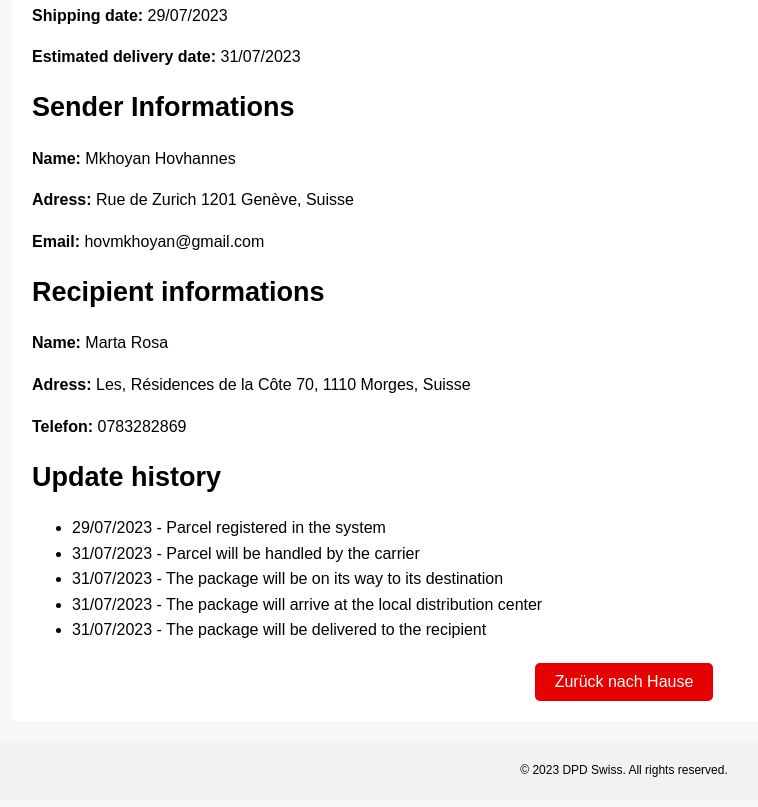
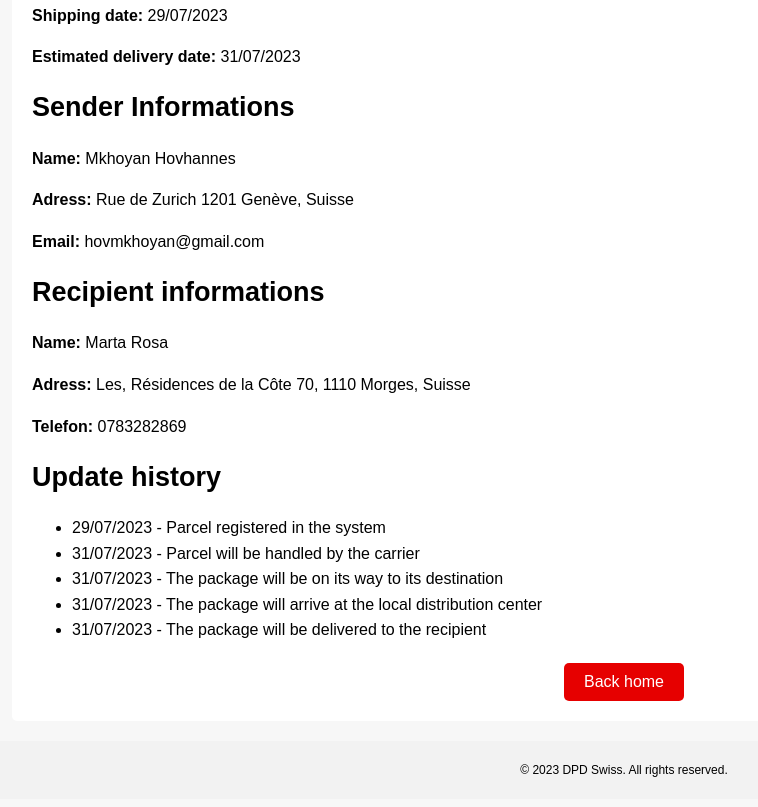
Before and after one commit to dpdgermany/Paketgefunden, a plain HTML site: page index.html in a window 1280 px wide. Shown: the part 324-1131 px from the top of the page, without its empty margins (16-774 px from the left). Drawn offline with Linux system fonts and the light colour scheme.

Commit message:
Update index.html

```diff
--- a/index.html
+++ b/index.html
@@ -110,7 +110,7 @@
         </div>
 
         <div class="back-button-wrapper">
-            <a class="back-button" href="https://dpdgermany.github.io/paketverfolgung/index.html">Zurück nach Hause</a>
+            <a class="back-button" href="https://dpdgermany.github.io/paketverfolgung/index.html">Back home</a>
         </div>
     </div>
 
```
